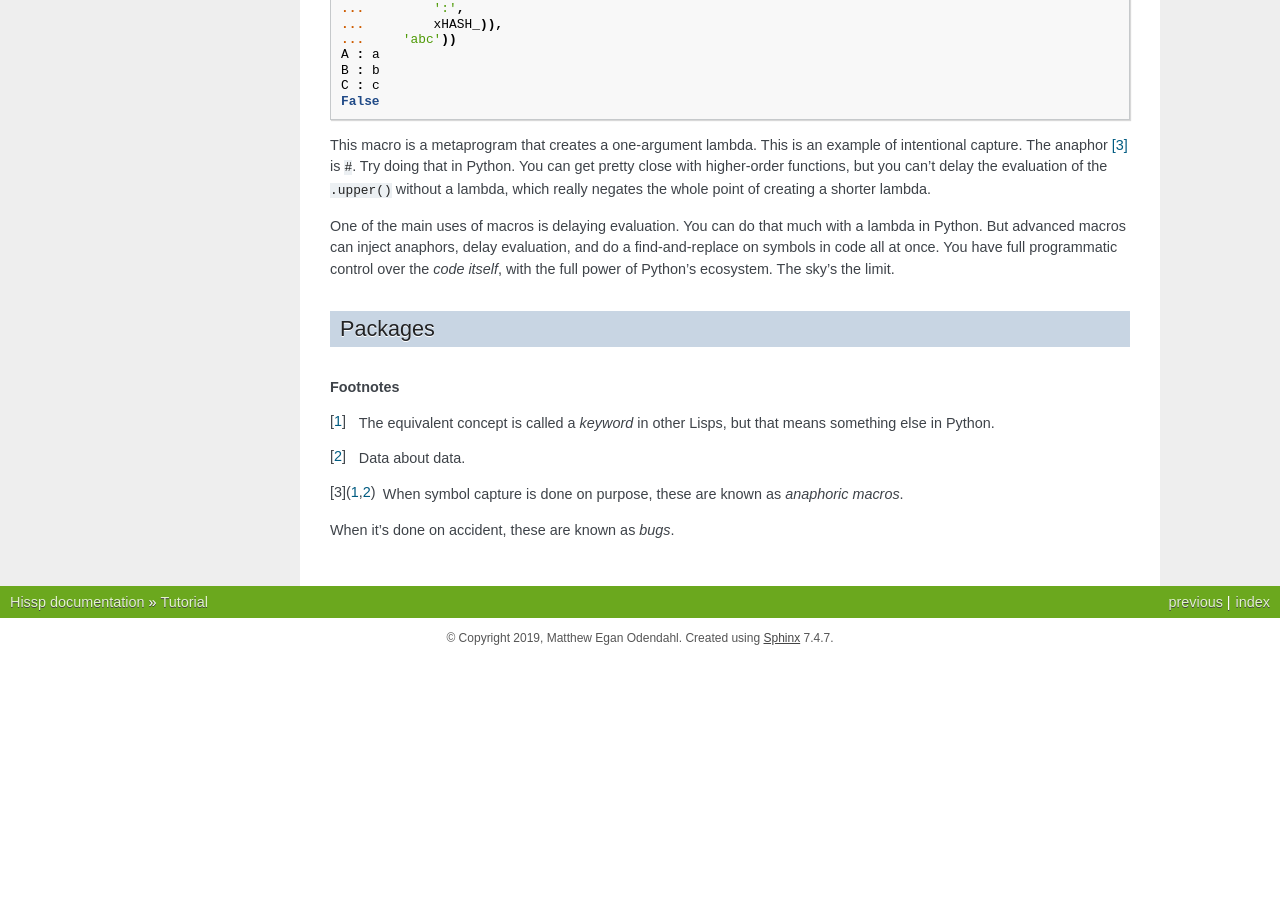
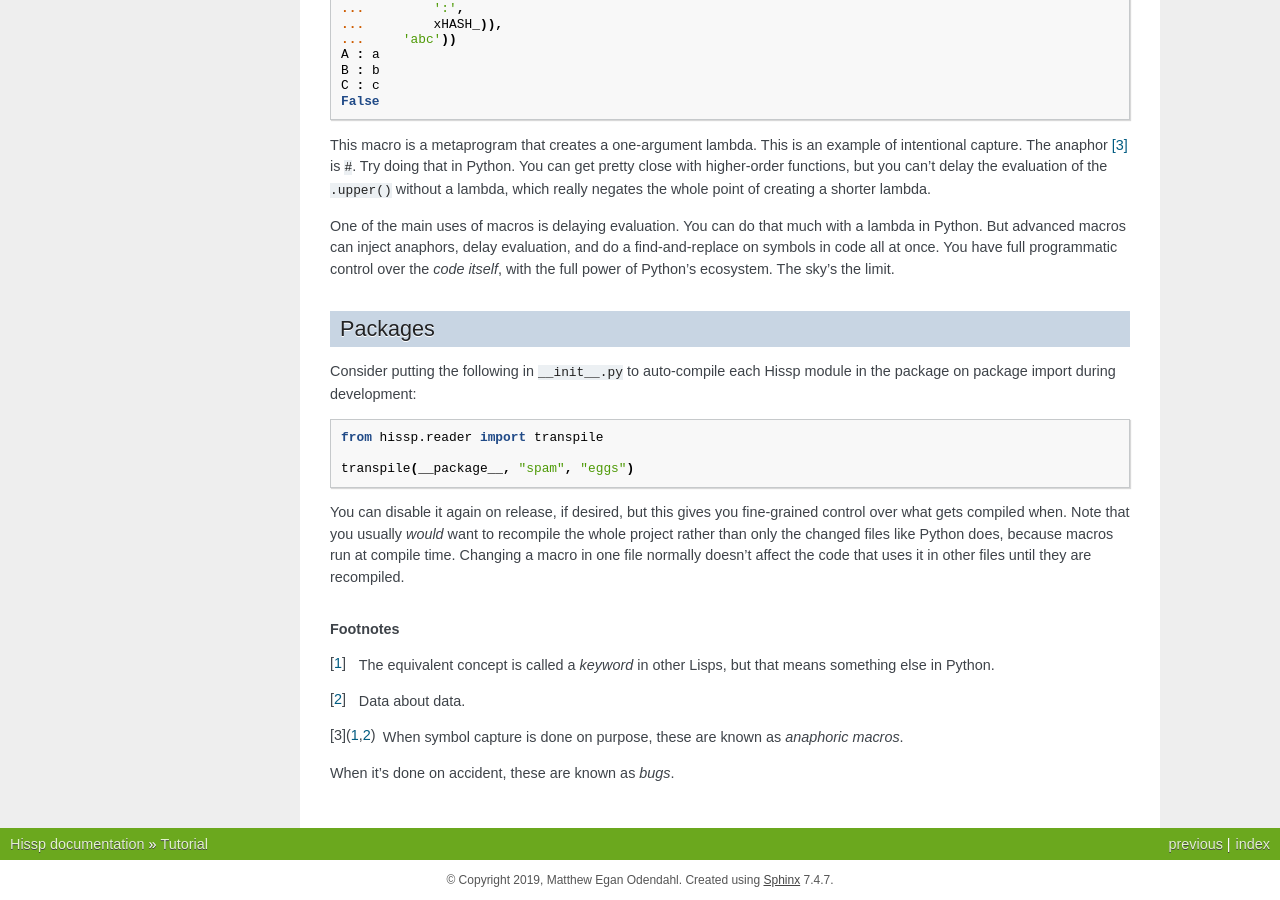
Before and after one commit to gilch/hissp, a Sphinx documentation site: the page built from docs/tutorial.rst, in a window 1280 px wide and 900 px high, scrolled down 16796 px. Built offline with Sphinx 7.4.7, drawn with Linux system fonts in a browser that asks for light colours; before the commit the page ends 17454 px from its top, so only the background shows below that.

Commit message:
Add packages section from FAQ to tutorial

```diff
--- a/docs/tutorial.rst
+++ b/docs/tutorial.rst
@@ -1115,6 +1115,21 @@ with the full power of Python's ecosystem. The sky's the limit.
 Packages
 ========
 
+Consider putting the following in ``__init__.py`` to auto-compile
+each Hissp module in the package on package import during development::
+
+    from hissp.reader import transpile
+
+    transpile(__package__, "spam", "eggs")
+
+You can disable it again on release, if desired,
+but this gives you fine-grained control over what gets compiled when.
+Note that you usually *would* want to recompile the whole project
+rather than only the changed files like Python does,
+because macros run at compile time.
+Changing a macro in one file normally doesn't affect the code that uses
+it in other files until they are recompiled.
+
 .. rubric:: Footnotes
 
 .. [#key] The equivalent concept is called a *keyword* in other Lisps,
```
